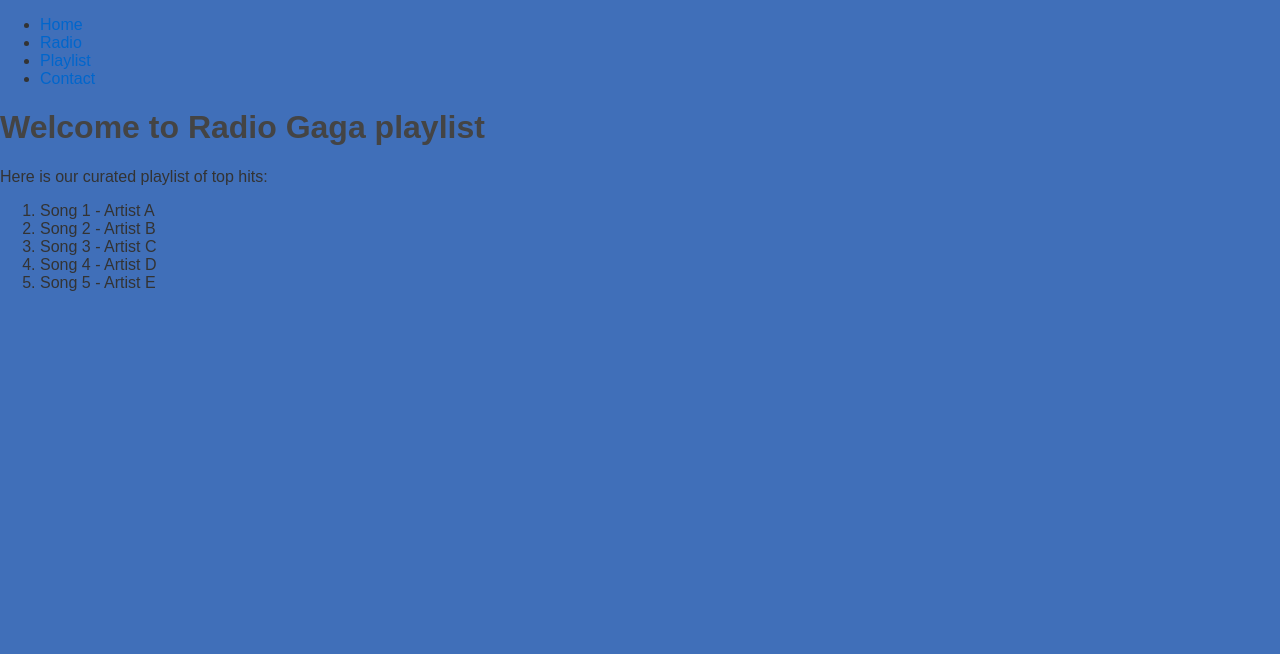
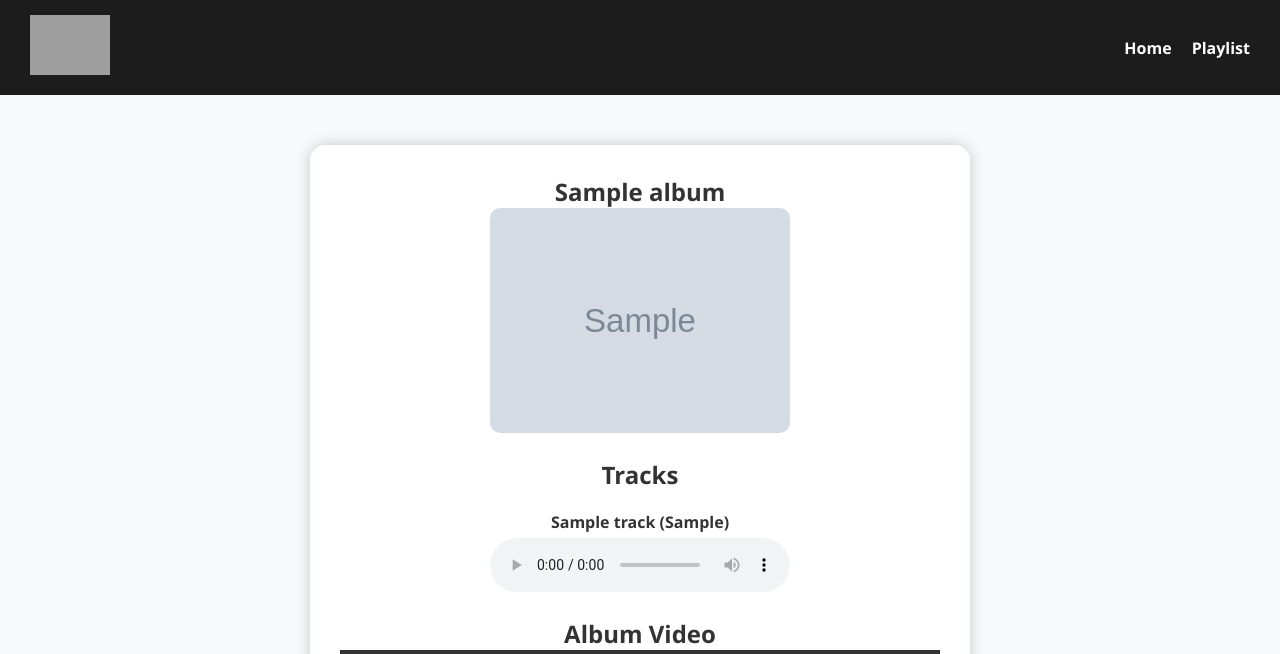
Before and after one commit to alireza928/RadioGaga, a PHP site: page /playlist.php in a window 1280 px wide. Shown: the top 654 px of the page. Before the commit the page ends 291 px from the top, so only its background shows below. Run offline with PHP 8.4, Linux system fonts and the light colour scheme; tables that the repository leaves empty or names only in its code hold one stand-in row (values such as "Sample post"); grey boxes marked "Sample" are stand-in pictures; grey boxes are pictures that could not be loaded.

Commit message:
Refactor website structure and styles; remove unused files and enhance playlist page with album details and audio controls

```diff
--- a/CSS/styles.css
+++ b/CSS/styles.css
@@ -1,32 +1,143 @@
-body{
-    font-family: Arial, sans-serif;
+/* General Reset */
+body, h1, h2, h3, p, ul, li {
     margin: 0;
     padding: 0;
-    background-color: #0643a4c3;
+    box-sizing: border-box;
+}
+
+/* Fonts & Colors */
+body {
+    font-family: 'Segoe UI', Tahoma, Geneva, Verdana, sans-serif;
+    background: #f8f9fa;
     color: #333;
 }
-h1, h2, h3{
-    color: #444;
+
+header {
+    background: #1c1c1c;
+    color: #fff;
+    padding: 15px 30px;
+    display: flex;
+    align-items: center;
+    justify-content: space-between;
 }
-a{
-    color: #0066cc;
+
+header .logo {
+    height: 60px;
+}
+
+nav ul {
+    list-style: none;
+    display: flex;
+}
+
+nav ul li {
+    margin-left: 20px;
+}
+
+nav ul li a {
+    color: #fff;
     text-decoration: none;
+    font-weight: bold;
+    transition: color 0.3s;
 }
-a:hover{
-    text-decoration: underline;
+
+nav ul li a:hover {
+    color: #ffcc00;
 }
-.container{
-    width: 80%;
-    margin: auto;
-    overflow: hidden;
+
+/* Homepage */
+.homepage .hero {
+    padding: 100px 20px;
+    background: linear-gradient(to right, #ff5f6d, #ffc371);
+    color: #fff;
+    text-align: center;
 }
-button{
-    background-color: #0066cc;
-    color: white;
-    border: none;
-    padding: 10px 20px;
-    cursor: pointer;
+
+.homepage .hero h1 {
+    font-size: 48px;
+    margin-bottom: 20px;
 }
-button:hover{
-    background-color: #005bb5;
+
+.homepage .hero p {
+    font-size: 20px;
+    margin-bottom: 30px;
 }
+
+.btn {
+    background: #1c1c1c;
+    color: #fff;
+    padding: 12px 25px;
+    border-radius: 5px;
+    text-decoration: none;
+    font-weight: bold;
+    transition: background 0.3s;
+}
+
+.btn:hover {
+    background: #ffcc00;
+    color: #000;
+}
+
+.albums-grid {
+    display: flex;
+    justify-content: center;
+    gap: 20px;
+    margin: 40px 0;
+}
+
+.albums-grid a {
+    text-decoration: none;
+    color: #333;
+    transition: transform 0.3s;
+    text-align: center;
+}
+
+.albums-grid a:hover {
+    transform: translateY(-10px);
+}
+
+.albums-grid img {
+    width: 200px;
+    border-radius: 10px;
+}
+
+/* Playlist Page */
+.playlist {
+    padding: 50px 20px;
+    text-align: center;
+}
+
+.album-card {
+    background: #fff;
+    padding: 30px;
+    border-radius: 15px;
+    box-shadow: 0 0 15px rgba(0,0,0,0.2);
+    display: inline-block;
+}
+
+.album-cover {
+    width: 300px;
+    border-radius: 10px;
+    margin-bottom: 20px;
+}
+
+.tracks {
+    margin: 20px 0;
+}
+
+.track {
+    margin-bottom: 15px;
+}
+
+.track-name {
+    font-weight: bold;
+    margin-bottom: 5px;
+}
+
+.album-switch {
+    margin-top: 20px;
+}
+
+.album-switch .btn {
+    margin: 0 10px;
+}
--- a/playlist.php
+++ b/playlist.php
@@ -1,29 +1,64 @@
+<?php
+$conn = mysqli_connect("localhost", "root", "", "radiogaga");
+if (!$conn) { die("Connection failed: " . mysqli_connect_error()); }
+
+$album_id = isset($_GET['album']) ? $_GET['album'] : 1;
+
+$album_sql = "SELECT * FROM albums WHERE id = $album_id";
+$album_result = mysqli_query($conn, $album_sql);
+$album = mysqli_fetch_assoc($album_result);
+
+$tracks_sql = "SELECT * FROM tracks WHERE album_id = $album_id";
+$tracks_result = mysqli_query($conn, $tracks_sql);
+?>
+
 <!DOCTYPE html>
 <html lang="en">
 <head>
     <meta charset="UTF-8">
-        <title>Radio Gaga - Playlist</title>
+    <title>Playlist - <?php echo $album['name']; ?></title>
     <link rel="stylesheet" href="CSS\styles.css">
 </head>
 <body>
-        <div id = "navbar">
+<header>
+    <a href="index.php"><img src="images/logo.png" alt="Logo" class="logo"></a>
+    <nav>
         <ul>
             <li><a href="index.php">Home</a></li>
-                <li><a href="radio.php">Radio</a></li>
             <li><a href="playlist.php">Playlist</a></li>
-                <li><a href="contact.php">Contact</a></li>
         </ul>
+    </nav>
+</header>
+
+<main class="playlist">
+    <section class="album-card">
+        <h1><?php echo $album['name']; ?></h1>
+        <img src="<?php echo $album['image']; ?>" alt="<?php echo $album['name']; ?>" class="album-cover">
+        <h2>Tracks</h2>
+        <div class="tracks">
+            <?php while($track = mysqli_fetch_assoc($tracks_result)) { ?>
+            <div class="track">
+                <p class="track-name"><?php echo $track['name']; ?> (<?php echo $track['duration']; ?>)</p>
+                <audio controls>
+                    <source src="<?php echo $track['audio_file']; ?>" type="audio/mpeg">
+                </audio>
             </div>
-        <div id="welcome-section">
-            <h1>Welcome to Radio Gaga playlist</h1>
-            <p>Here is our curated playlist of top hits:</p>
-            <ol>
-                <li>Song 1 - Artist A</li>
-                <li>Song 2 - Artist B</li>
-                <li>Song 3 - Artist C</li>
-                <li>Song 4 - Artist D</li>
-                <li>Song 5 - Artist E</li>
-            </ol>
+            <?php } ?>
         </div>
+
+        <h2>Album Video</h2>
+        <video width="600" controls>
+            <source src="<?php echo $album['video']; ?>" type="video/mp4">
+        </video>
+
+        <h3>Switch Album</h3>
+        <div class="album-switch">
+            <a href="playlist.php?album=1" class="btn">Album 1</a>
+            <a href="playlist.php?album=2" class="btn">Album 2</a>
+            <a href="playlist.php?album=3" class="btn">Album 3</a>
+        </div>
+    </section>
+</main>
+
 </body>
 </html>
```
Also changed, not shown: contact.php (deleted, +0 -38 lines), index.php (+22 -15 lines), radio.php (deleted, +0 -26 lines). Lines whose indentation alone changed are shown as unchanged.
